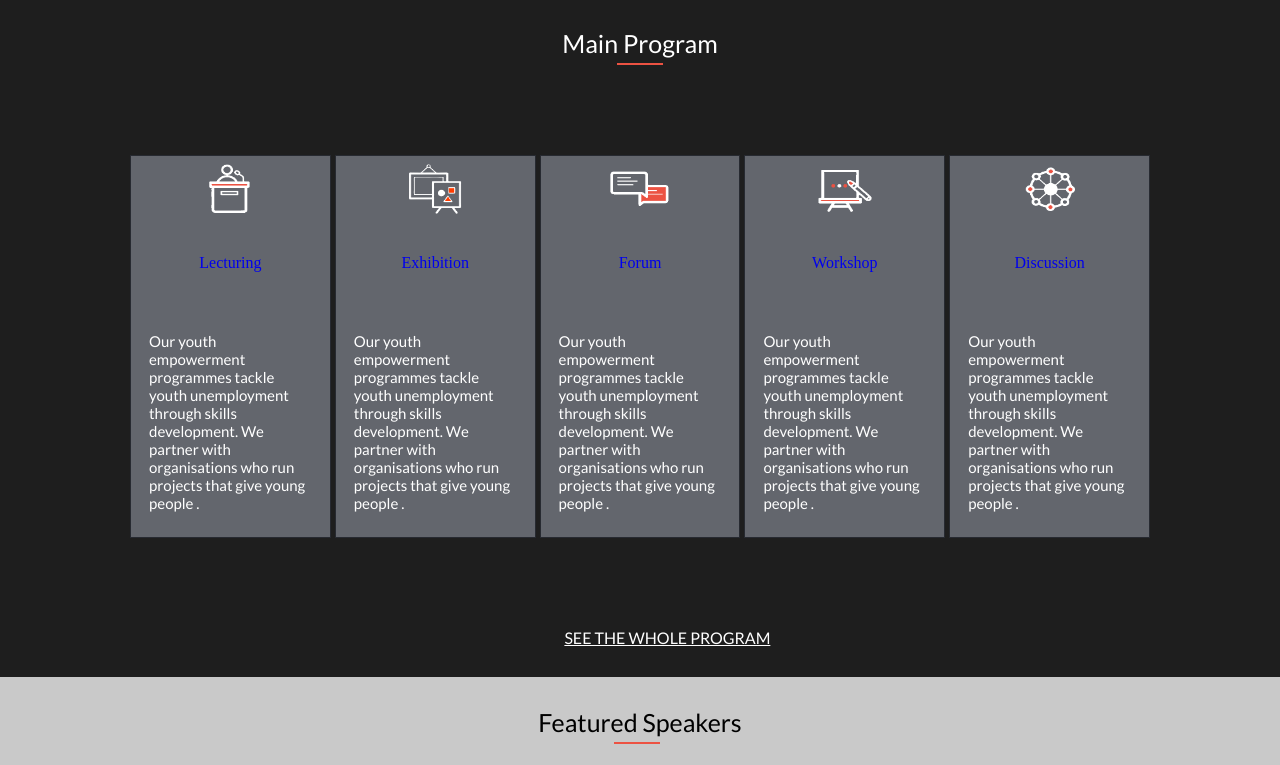
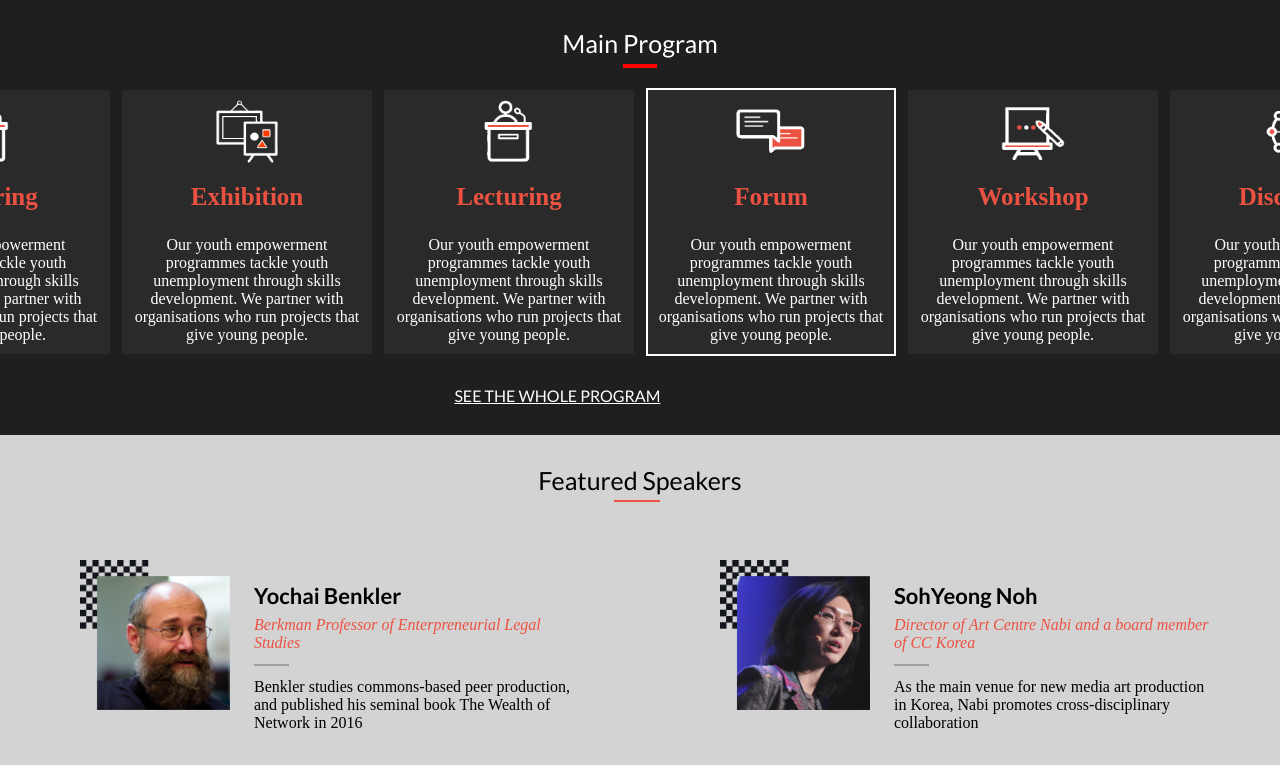
Before and after one commit to Leeoasis/Youth-summit, a website: page index.html in a window 1280 px wide. Shown: the part 698-1463 px from the top of the page. Drawn offline with Linux system fonts and the light colour scheme.

Commit message:
Implement changes required by the code reviewer

```diff
--- a/css/about.scss
+++ b/css/about.scss
@@ -375,15 +375,25 @@ body {
   background-color: #272a31;
 }
 
-.foot-head h1 {
+.footer-heading {
   width: 100%;
   text-align: center;
   font-family: 'Lato', sans-serif;
   font-weight: 500;
   font-size: 30px;
-  margin: 20px 0;
-  padding: 40px 0 10px 0;
+  padding: 10px 0;
   color: #fff;
+  position: relative;
+}
+
+.footer-heading::before {
+  content: "";
+  position: absolute;
+  left: 50%;
+  bottom: 0;
+  transform: translateX(-50%);
+  width: 30px;
+  border: 2px solid red;
 }
 
 .foot-box {
@@ -391,8 +401,6 @@ body {
   justify-content: center;
   flex-wrap: wrap;
   gap: 20px;
-  margin: 40px 0;
-  padding: 30px 0;
 }
 
 .part {
@@ -493,6 +501,10 @@ body {
     margin-left: 42%;
   }
 
+  .home-nav {
+    display: none;
+  }
+
   .nav-menu li a {
     transition: 0.3s all ease-in-out;
   }
--- a/css/home.scss
+++ b/css/home.scss
@@ -210,6 +210,12 @@ body {
 
   .event a {
     color: $primary-color;
+    padding-top: 25px;
+  }
+
+  .event {
+    display: inline-block;
+    vertical-align: middle;
   }
 
   .nav-menu li a {
@@ -317,20 +323,18 @@ body {
 
 // MAIN PROGRAM STYLING
 
-.main-head {
+.main {
   background-image: url(../images/abstractbg.svg);
   background-color: rgba(0, 0, 0, 0.85);
   color: #fff;
   width: 100%;
   height: auto;
+  display: flex;
+  flex-direction: column;
+  align-items: center;
 }
 
-.main-box {
-  display: flex;
-  flex-direction: column;
-}
-
-.main-box h1 {
+.main-heading {
   width: 100%;
   text-align: center;
   font-family: 'Lato', sans-serif;
@@ -338,30 +342,52 @@ body {
   font-size: 25px;
   margin: 20px 0;
   padding: 10px 0;
+  position: relative;
+}
+
+.main-heading::before {
+  content: "";
+  position: absolute;
+  left: 50%;
+  bottom: 0;
+  transform: translateX(-50%);
+  width: 30px;
+  border: 2px solid red;
+}
+
+.event-box {
+  display: flex;
+  flex-direction: column;
+  gap: 15px;
+  align-items: center;
 }
 
 .event {
-  border: 1px solid #272a31;
-  margin: 10px 20px;
-  padding: 10px 20px;
   display: flex;
-  flex-direction: row;
-  background: #63666d;
-  gap: 25px;
+  gap: 15px;
+  width: 90%;
+  background-color: rgba(202, 197, 197, 0.062);
 }
 
-.event img {
-  width: 50px;
-  height: 50px;
-  align-items: center;
-  margin-top: 2%;
+.event > * {
+  flex-basis: 100%;
 }
 
-.event p {
-  align-items: flex-start;
-  font-family: 'Lato', sans-serif;
-  font-size: 15px;
-  font-weight: 400;
+.sub-event {
+  display: flex;
+  gap: 50px;
+  align-items: center;
+}
+
+.main-image {
+  width: 70px;
+  aspect-ratio: auto;
+}
+
+.speaker-content {
+  color: $primary-color;
+  font-weight: 700;
+  font-size: 25px;
 }
 
 .come {
@@ -504,15 +530,25 @@ em {
   background-color: #272a31;
 }
 
-.foot-head h1 {
+.footer-heading {
   width: 100%;
   text-align: center;
   font-family: 'Lato', sans-serif;
   font-weight: 500;
   font-size: 30px;
-  margin: 20px 0;
-  padding: 40px 0 10px 0;
+  padding: 10px 0;
   color: #fff;
+  position: relative;
+}
+
+.footer-heading::before {
+  content: "";
+  position: absolute;
+  left: 50%;
+  bottom: 0;
+  transform: translateX(-50%);
+  width: 30px;
+  border: 2px solid red;
 }
 
 .foot-box {
@@ -520,8 +556,6 @@ em {
   justify-content: center;
   flex-wrap: wrap;
   gap: 20px;
-  margin: 40px 0;
-  padding: 30px 0;
 }
 
 .part {
@@ -620,6 +654,14 @@ em {
     text-decoration: underline;
   }
 
+  .home-nav {
+    display: none;
+  }
+
+  .home-item {
+    display: none;
+  }
+
   .home-container {
     margin-left: 400px;
     width: 90%;
@@ -630,33 +672,28 @@ em {
   }
 
   // MAIN PROGRAM
-
   .event-box {
     display: flex;
     flex-direction: row;
-    align-items: center;
-    margin: 40px 0;
-    padding: 0 10%;
+    gap: 12px;
   }
 
   .event {
     display: flex;
     flex-direction: column;
-    margin: 20px 2px;
-    padding: 5px 18px;
-    text-align: start;
+    justify-content: center;
     align-items: center;
-    width: 30%;
-    height: auto;
+    width: 250px;
+    gap: 10px;
+    padding: 10px;
   }
 
-  .event img {
-    width: 60px;
+  .event:nth-child(4) {
+    border: 2px solid #fff;
   }
 
-  .event p {
-    margin: 20px 0;
-    align-items: center;
+  .main-paragraph {
+    text-align: center;
   }
 
   .event:hover {
@@ -668,6 +705,12 @@ em {
       0 5px 10px rgba(222, 222, 222, 0.82),
       0 5px 10px rgba(222, 222, 222, 0.82);
     cursor: pointer;
+  }
+
+  .sub-event {
+    display: flex;
+    flex-direction: column;
+    gap: 5px;
   }
 
   .come {
--- a/index.html
+++ b/index.html
@@ -28,12 +28,15 @@
             </div>
         <nav class="nav-container">
             <div class="nav-logo">
-            <img src="images/LogoMakr-3POqWB.png" class="nav-logo-img" alt="home logo">
+            <img src="images/my-logo.png" class="nav-logo-img" alt="home logo">
             <a href="index.html" class="nav-head">Global Youth <br> Empowerment</a>
             </div>
 
             <div class="nav-dir">
                 <ul class="nav-menu hide">
+                    <li class="nav-item">
+                        <a class="nav_link home-nav" href="index.html">Home</a>
+                    </li>
                     <li class="nav-item">
                         <a class="nav_link" href="about.html">About</a>
                     </li>
@@ -52,6 +55,7 @@
                 </ul>
             </div>
         </nav>
+    </div>
     <section class="home-section">
         <div class="home-container">
             <h1 class="heading-primary">
@@ -66,54 +70,86 @@
             <p class="last-main-p">@Lighthouse, Global empowerment and more</p>
         </div>
     </section>
+
     <!-- main section for the event-->
-    <main class="main-container" id="program">
-        <div class="main-head">
-                <div class="main-box">
-                <h1>Main Program</h1>
-                <div class="line"></div>
+    <main class="main">
+        <h1 class="main-heading">Main Program</h1>
             <div class="event-box">
                 <div class="event">
-                    <img src="images/program1.png" alt="program-img1">
-                    <a href="#">Lecturing</a>
-                    <p>Our youth empowerment programmes tackle youth
+                    <div class="sub-event">
+                         <img src="images/program1.png" class="main-image" alt="program-img1">
+                        <a href="#" class="speaker-content">Lecturing</a>
+                    </div>
+                    <div>
+                        <p class="main-paragraph">Our youth empowerment programmes tackle youth
                             unemployment through skills development. We partner
-                         with organisations who run projects that give young people .</p>
+                             with organisations who run projects that give young people.
+                        </p>
+                    </div>
                     </div>
                     <div class="event">
-                    <img src="images/program2.png" alt="program-img2">
-                    <a href="#">Exhibition</a>
-                    <p>Our youth empowerment programmes tackle youth
+                        <div class="sub-event">
+                            <img src="images/program2.png" class="main-image" alt="program-img2">
+                            <a href="#" class="speaker-content">Exhibition</a>
+                        </div>
+                        <div>
+                            <p class="main-paragraph">Our youth empowerment programmes tackle youth
                             unemployment through skills development. We partner
-                         with organisations who run projects that give young people .</p>
+                             with organisations who run projects that give young people.
+                            </p>
+                        </div>
                     </div>
                     <div class="event">
-                    <img src="images/program3.png" alt="program-img3">
-                    <a href="#">Forum</a>
-                    <p>Our youth empowerment programmes tackle youth
+                        <div class="sub-event">
+                            <img src="images/program1.png" class="main-image" alt="program-img1">
+                            <a href="#" class="speaker-content">Lecturing</a>
+                        </div>
+                        <div>
+                            <p class="main-paragraph">Our youth empowerment programmes tackle youth
                             unemployment through skills development. We partner
-                         with organisations who run projects that give young people .</p>
+                             with organisations who run projects that give young people.
+                            </p>
+                        </div>
                     </div>
                      <div class="event">
-                    <img src="images/program4.png" alt="program-img4">
-                    <a href="#">Workshop</a>
-                    <p>Our youth empowerment programmes tackle youth
+                        <div class="sub-event">
+                            <img src="images/program3.png"class="main-image" alt="program-img3">
+                            <a href="#" class="speaker-content">Forum</a>
+                        </div>
+                        <div>
+                            <p class="main-paragraph">Our youth empowerment programmes tackle youth
                             unemployment through skills development. We partner
-                         with organisations who run projects that give young people .
+                             with organisations who run projects that give young people.
                             </p>
                         </div>
+                    </div>
                     <div class="event">
-                    <img src="images/program5.png" alt="program-img5">
-                    <a href="#">Discussion</a>
-                    <p>Our youth empowerment programmes tackle youth
+                        <div class="sub-event">
+                            <img src="images/program4.png" class="main-image" alt="program-img4">
+                            <a href="#" class="speaker-content">Workshop</a>
+                        </div>
+                        <div>
+                            <p class="main-paragraph">Our youth empowerment programmes tackle youth
                             unemployment through skills development. We partner
-                         with organisations who run projects that give young people .</p>
+                             with organisations who run projects that give young people.
+                            </p>
+                        </div>
+                    </div>
+                    <div class="event">
+                        <div class="sub-event">
+                             <img src="images/program5.png" class="main-image" alt="program-img5">
+                            <a href="#" class="speaker-content">Discussion</a>
+                        </div>
+                        <div>
+                            <p class="main-paragraph">Our youth empowerment programmes tackle youth
+                            unemployment through skills development. We partner
+                             with organisations who run projects that give young people.
+                            </p>
+                        </div>
                     </div>
                 </div>
                <a href="#" class="come">See the whole program</a>
                 <button type="submit" class="join">Join Summit 2022</button>
-            </div>
-        </div>
         </main>
          <!-- about the speaker session making it dynamic using js-->
 
@@ -134,8 +170,7 @@
         <section id="sponsors">
         <div class="foot-cont">
             <div class="foot-head">
-                <h1>Partners</h1>
-                    <div class="line3"></div>
+                <h1 class="footer-heading">Partners</h1>
                 <div class="foot-box">
                     <img src="images/coca-cola-logo-svgrepo-com.svg" alt="partner1" class="part">
                     <img src="images/instagram-logo-svgrepo-com.svg" alt="partner2" class="part">
@@ -152,7 +187,7 @@
     <footer class="footer" id="news">
     <div class="footer-cont">
       <div class="footer-box">
-        <img src="images/LogoMakr-3POqWB.png" alt="footer logo"/>
+        <img src="images/my-logo.png" alt="footer logo"/>
         <p>Global Youth Summit 2023.</p>
       </div>
 
```
Also changed, not shown: about.html (+7 -4 lines), css/about.css, css/home.css, images/my-logo.png (renamed from images/LogoMakr-3POqWB.png), 2 other files. Lines whose indentation alone changed are shown as unchanged.
